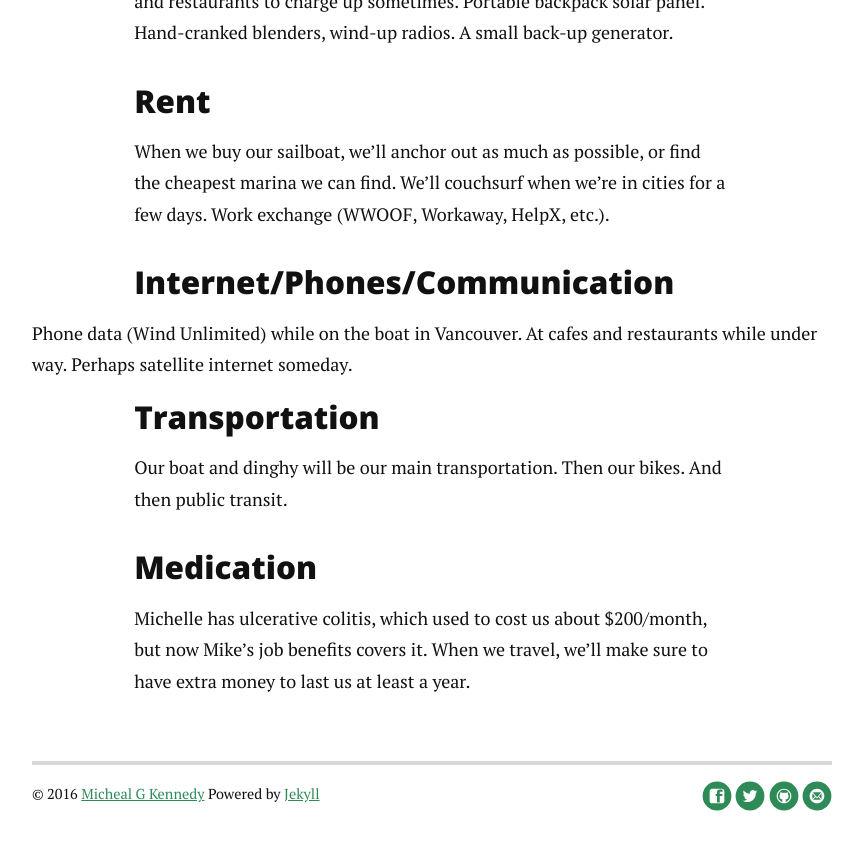
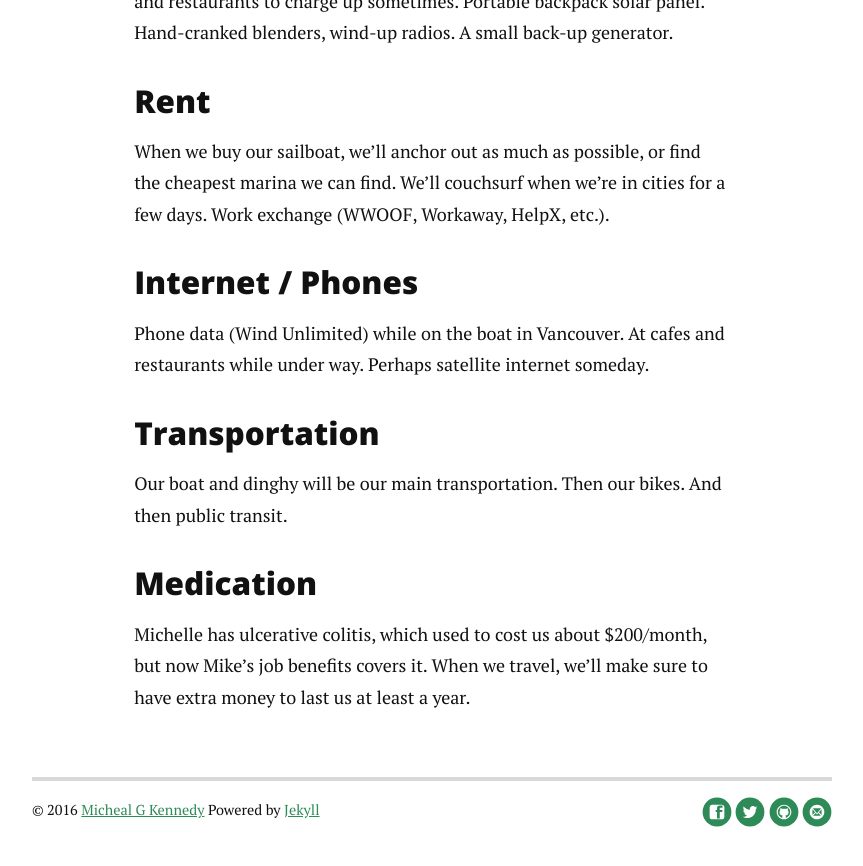
Before and after one commit to MichealKennedy/channel-old, a Jekyll site: the page built from plan/index.html, in a window 1280 px wide and 900 px high, scrolled down 1068 px. Shown: the top 866 px of the window, without its empty margins (208-1071 px from the left). Built offline with Jekyll 4.4.1, drawn with Linux system fonts in a browser that asks for light colours; nearby versions of some CDN libraries; comment, search, counter and statistics services are not loaded.

Commit message:
Fixing up.

```diff
--- a/plan/index.html
+++ b/plan/index.html
@@ -9,7 +9,7 @@ title: Our plan
 	<p class="intro">Our Mission: To move onto a sailboat, live 100% off the grid and off the sea and land, and to live on as little money per month as possible.</p>
 
 <h3>Food</h3>
-<p>Once moved onto our sailboat, we’ll stock up on cheap bulk foods like oats and rice. Then we’ll spend our days fishing, foraging, growing sprouts and other produce aboard. Work exchanges, use money from things we make and sell. We’re gonna investigate getting surplus food from restaurants that would otherwise have gone to the garbage.</p></p>
+<p>Once moved onto our sailboat, we’ll stock up on cheap bulk foods like oats and rice. Then we’ll spend our days fishing, foraging, growing sprouts and other produce aboard. Work exchanges, use money from things we make and sell. We’re gonna investigate getting surplus food from restaurants that would otherwise have gone to the garbage.</p>
 
 <h3>Water</h3>
 <p>We’ll catch and filter rainwater and seawater; fill up 2L water bottles at fast-food restaurants, mall bathrooms, public fountains. Perhaps a watermaker someday.</p>
@@ -20,8 +20,8 @@ title: Our plan
 <h3>Rent</h3>
 <p>When we buy our sailboat, we’ll anchor out as much as possible, or find the cheapest marina we can find. We’ll couchsurf when we’re in cities for a few days. Work exchange (WWOOF, Workaway, HelpX, etc.).</p>
 
-<h3>Internet/Phones/Communication</h3>
-Phone data (Wind Unlimited) while on the boat in Vancouver. At cafes and restaurants while under way. Perhaps satellite internet someday.
+<h3>Internet / Phones</h3>
+<p>Phone data (Wind Unlimited) while on the boat in Vancouver. At cafes and restaurants while under way. Perhaps satellite internet someday.</p>
 
 <h3>Transportation</h3>
 <p>Our boat and dinghy will be our main transportation. Then our bikes. And then public transit.</p>
```
